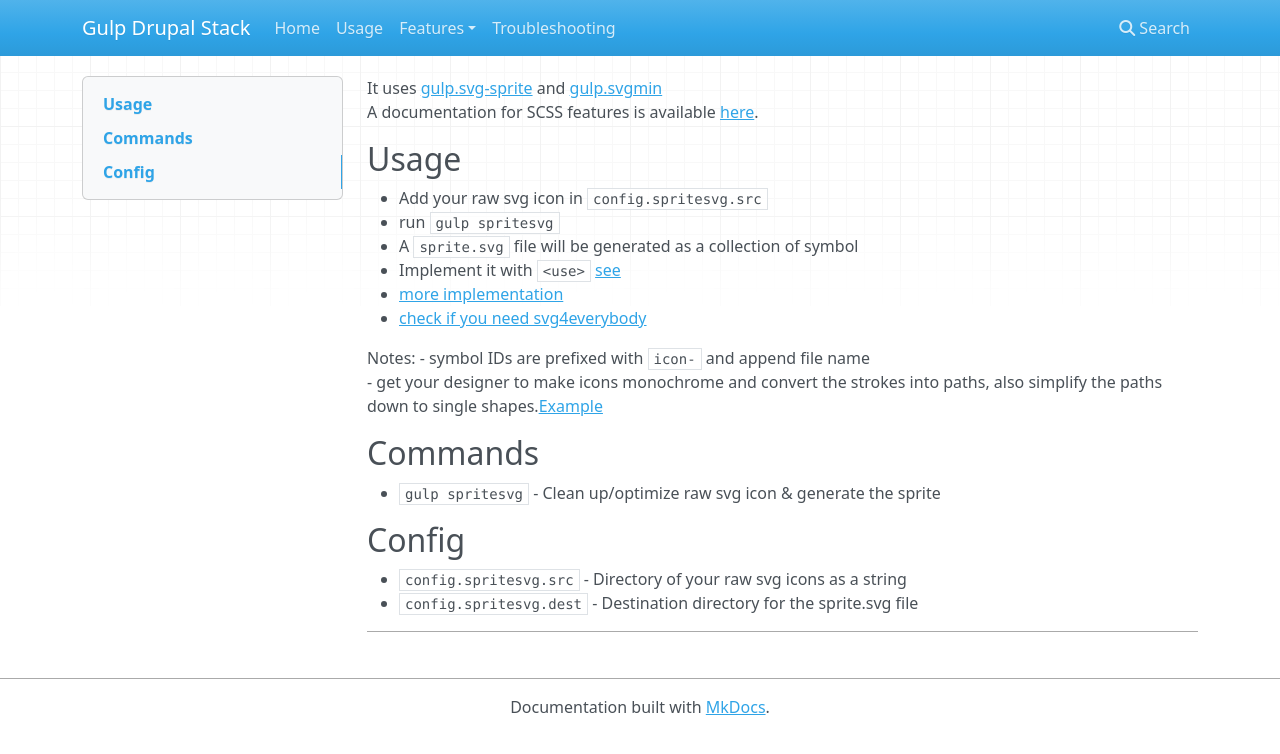
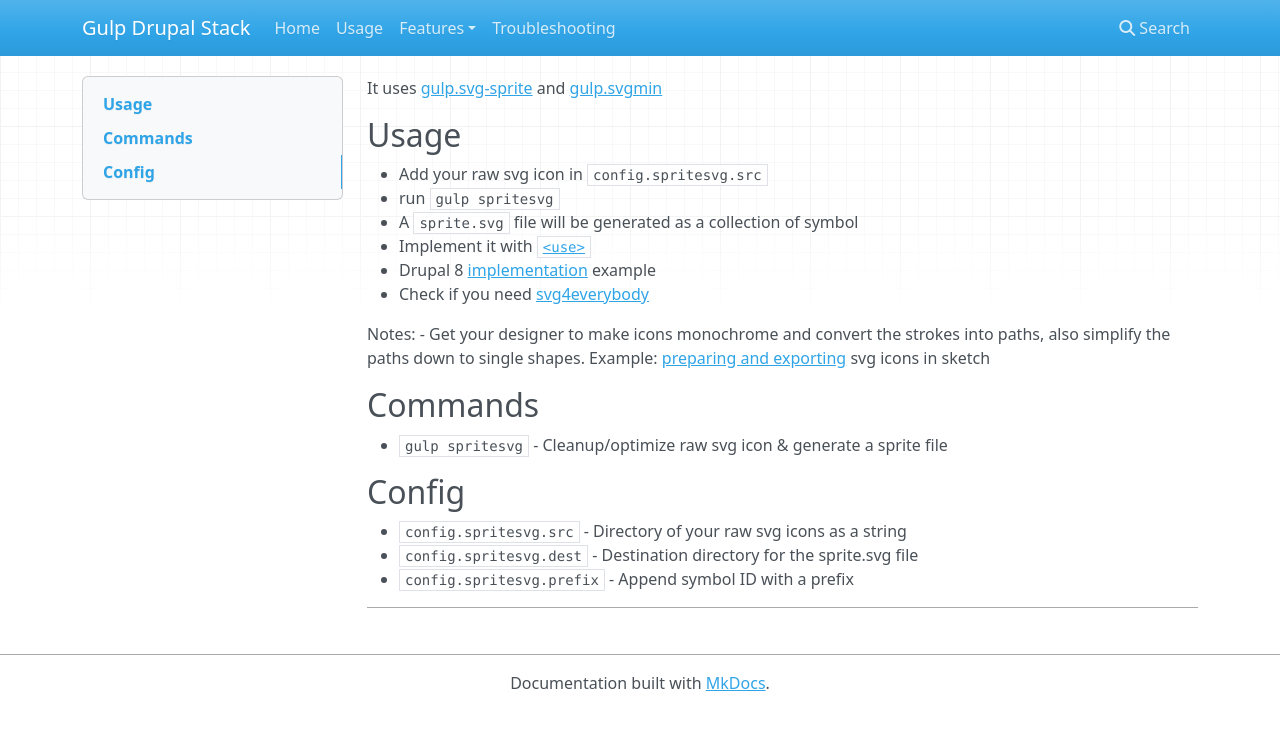
Before and after one commit to ovh/gulp-drupal-stack, an MkDocs documentation site: the page built from docs/features/spritesvg.md, in a window 1280 px wide. Shown: the top 754 px of the page. Built offline with MkDocs 1.6.1, drawn with Linux system fonts in a browser that asks for light colours; nearby versions of some CDN libraries; old or Windows-style settings are respelled for this version of MkDocs.

Commit message:
feat(support svg sprite): update doc

```diff
--- a/docs/features/spritesvg.md
+++ b/docs/features/spritesvg.md
@@ -1,26 +1,24 @@
 It uses [gulp.svg-sprite](https://github.com/jkphl/gulp-svg-sprite) and [gulp.svgmin](https://github.com/ben-eb/gulp-svgmin)
-A documentation for SCSS features is available [here](https://www.bignerdranch.com/blog/css-sprite-management-with-gulp-part2/).
 
 ## Usage
 
 - Add your raw svg icon in `config.spritesvg.src`
 - run `gulp spritesvg`
 - A `sprite.svg` file will be generated as a collection of symbol
-- Implement it with `<use>` [see](https://developer.mozilla.org/en-US/docs/Web/SVG/Element/use)
- - [more implementation](https://www.lullabot.com/articles/better-svg-sprite-reuse-in-drupal-8)
- - [check if you need svg4everybody](https://github.com/jonathantneal/svg4everybody#implementation-status)
+- Implement it with [`<use>`](https://developer.mozilla.org/en-US/docs/Web/SVG/Element/use)
+- Drupal 8 [implementation](https://www.lullabot.com/articles/better-svg-sprite-reuse-in-drupal-8) example
+- Check if you need [svg4everybody](https://github.com/jonathantneal/svg4everybody#implementation-status)
 
 Notes:
-- symbol IDs are prefixed with `icon-` and append file name
-- get your designer to make icons monochrome and convert the strokes into paths, also simplify the paths down to single shapes.[Example](https://medium.com/sketch-app-sources/preparing-and-exporting-svg-icons-in-sketch-1a3d65b239bb)
+- Get your designer to make icons monochrome and convert the strokes into paths, also simplify the paths down to single shapes. Example: [preparing and exporting](https://medium.com/sketch-app-sources/preparing-and-exporting-svg-icons-in-sketch-1a3d65b239bb) svg icons in sketch
 
 ## Commands
 
-- `gulp spritesvg` - Clean up/optimize raw svg icon & generate the sprite
+- `gulp spritesvg` - Cleanup/optimize raw svg icon & generate a sprite file
 
 ## Config
 
 - `config.spritesvg.src` - Directory of your raw svg icons as a string
 - `config.spritesvg.dest` - Destination directory for the sprite.svg file
-
+- `config.spritesvg.prefix` - Append symbol ID with a prefix
 ---
```
